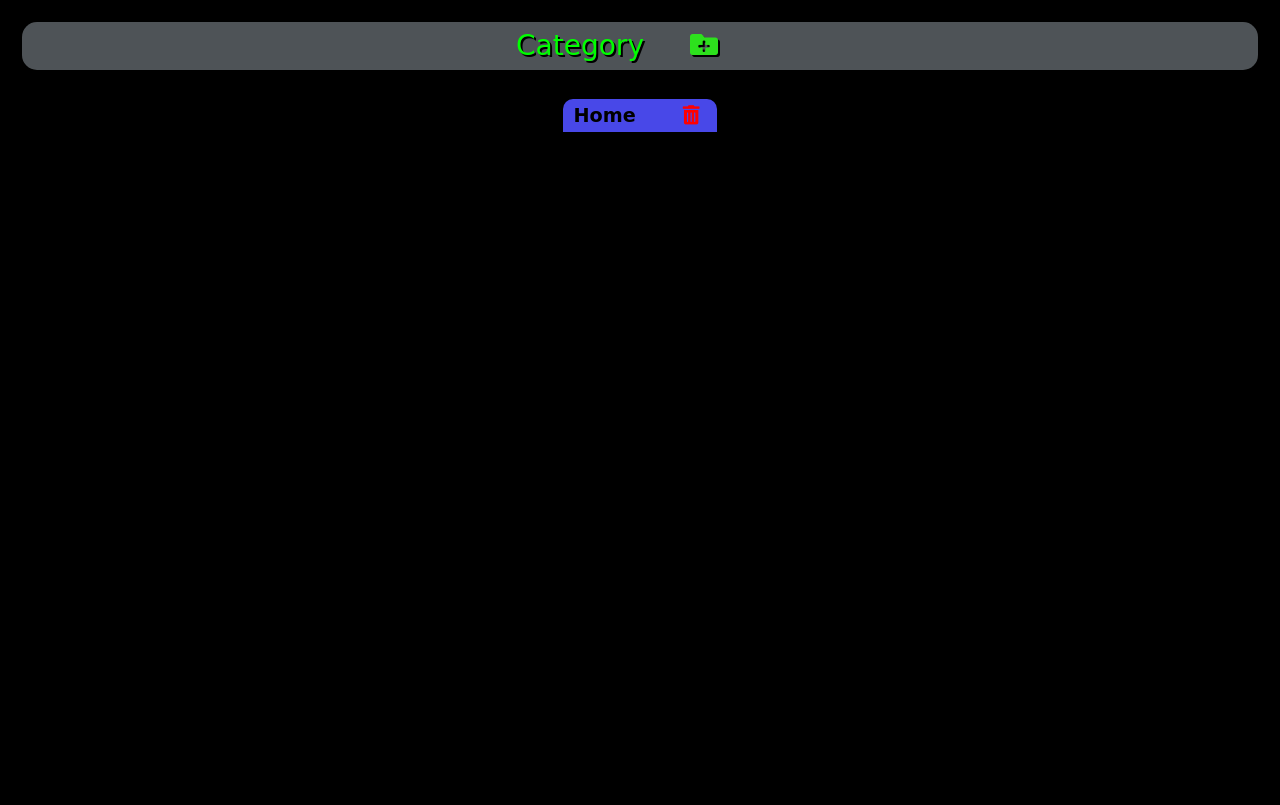
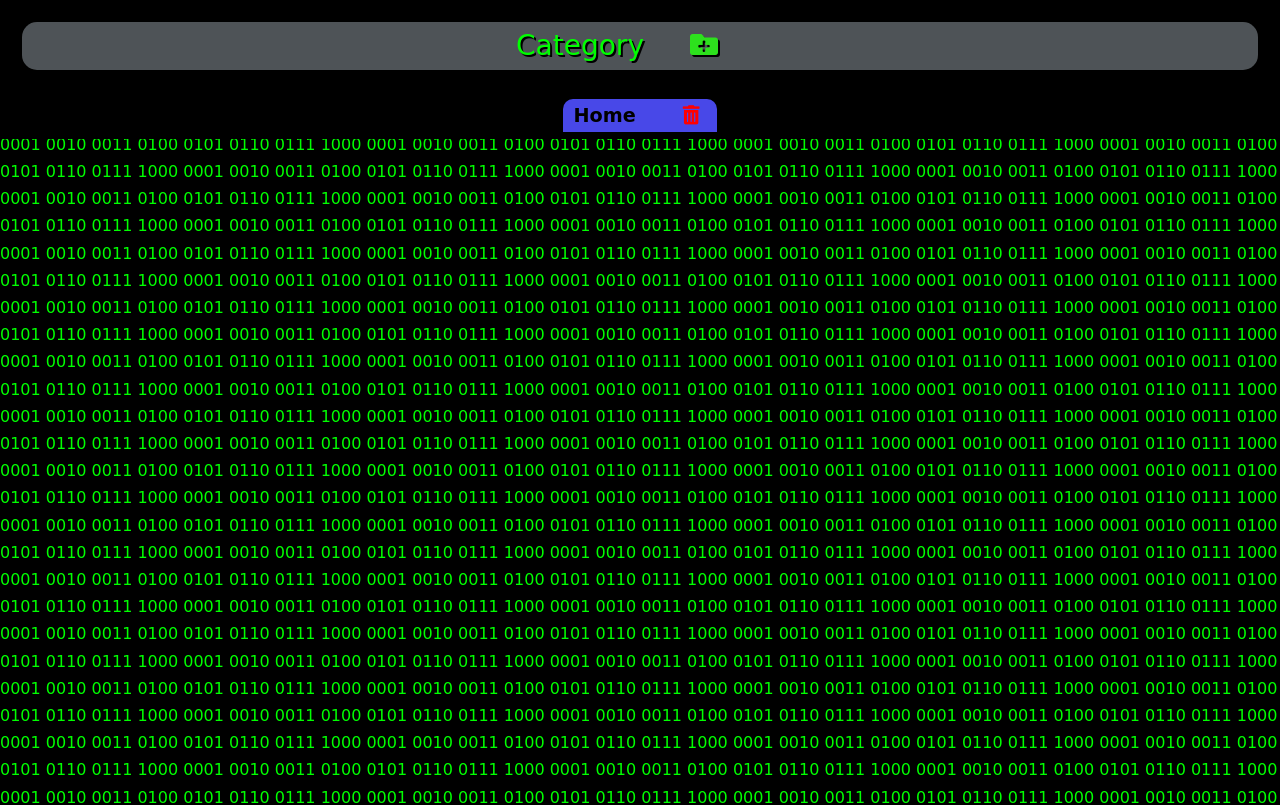
Before and after one commit to DEBXDEBX/MobilBookmarks, a plain HTML site: page index.html in a window 1280 px wide. Shown: the top 805 px of the page. Drawn offline with nearby package versions, Linux system fonts and the light colour scheme.

Commit message:
working on binary

```diff
--- a/assets/css/style.css
+++ b/assets/css/style.css
@@ -171,3 +171,21 @@ h3 {
   margin-left: 40px;
   color: red;
 }
+
+/* ********************* */
+#binary {
+  display: flex;
+  flex-wrap: wrap;
+  justify-content: center;
+  position: absolute;
+  color: #0f0;
+  z-index: -1;
+  width: 100%;
+  height: 100%;
+}
+#binaryPtag {
+  /* display: flex;
+  flex-wrap: wrap;
+  justify-content: center; */
+  /* color: red; */
+}
--- a/assets/js/script.js
+++ b/assets/js/script.js
@@ -23,6 +23,32 @@ $(document).ready(function() {
 });
 //The start of program exicution.
 window.onload = function() {
+  // binary code
+  let textOne = "";
+  for (let i = 0; i < 250; i++) {
+    textOne += "0001\t0010\t0011\t0100\t0101\t0110\t0111\t1000\t";
+  }
+  // binary code
+  let textTwo = "";
+  for (let i = 0; i < 250; i++) {
+    // textTwo += "1000\t0111\t0110\t0101\t0100\t0011\t0010\t0001\t";
+    textTwo += "debx\tdebx\tdebx\tdebx\tdebx\tdebx\tdebx\tdebx";
+  }
+  let binaryArray = [textOne, textTwo];
+  console.log(binaryArray[0]);
+  console.log(binaryArray[1]);
+  let index = 0;
+  setInterval(function() {
+    if (index === 1) {
+      this.document.querySelector("#binaryPtag").textContent =
+        binaryArray[index];
+      index = 0;
+    }
+    this.document.querySelector("#binaryPtag").textContent = binaryArray[index];
+    index++;
+
+    console.log("debx");
+  }, 2000);
   startUp();
 };
 //Start Up
--- a/index.html
+++ b/index.html
@@ -70,6 +70,10 @@
     <audio id="warning2Audio">
       <source src="assets/sound/warning2.wav" type="audio/wav" />
     </audio>
+
+    <div id="binary">
+      <p id="binaryPtag"></p>
+    </div>
 
     <header>
       <h3 id="catHeading">
```
